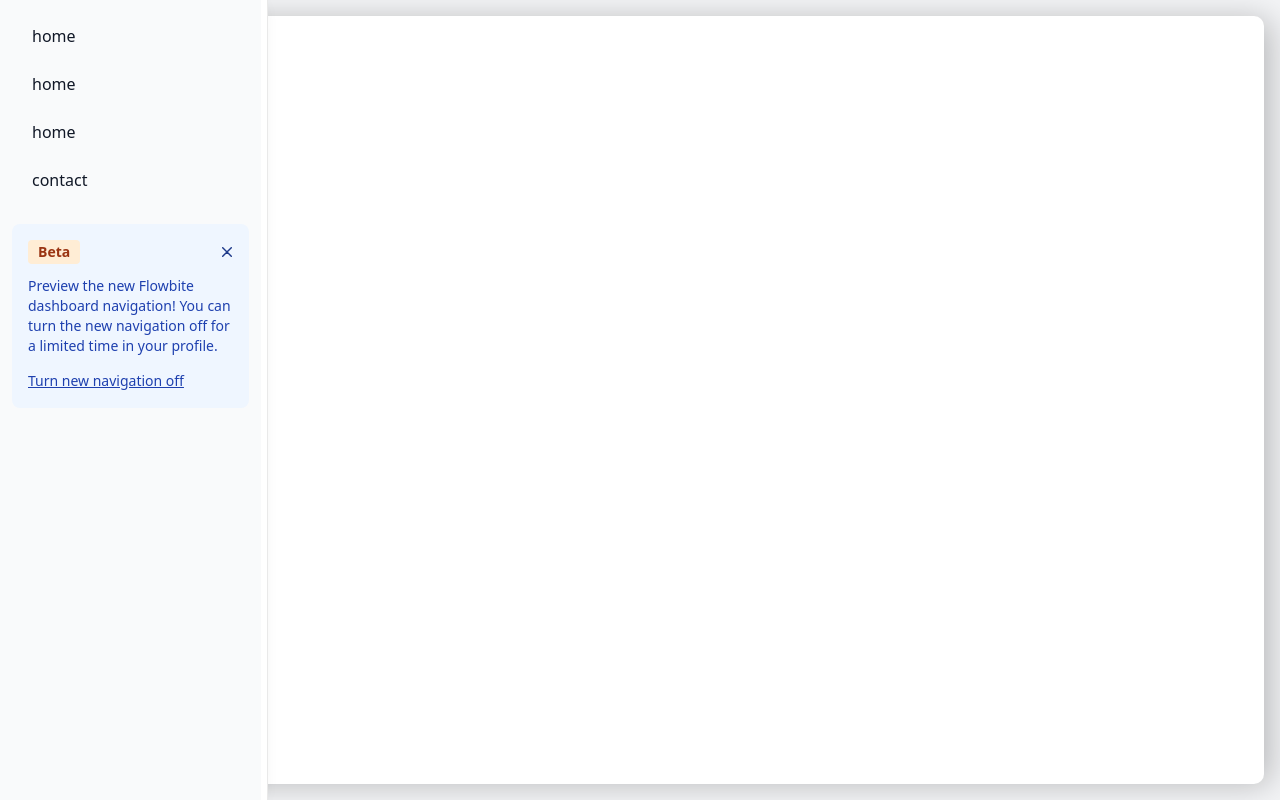
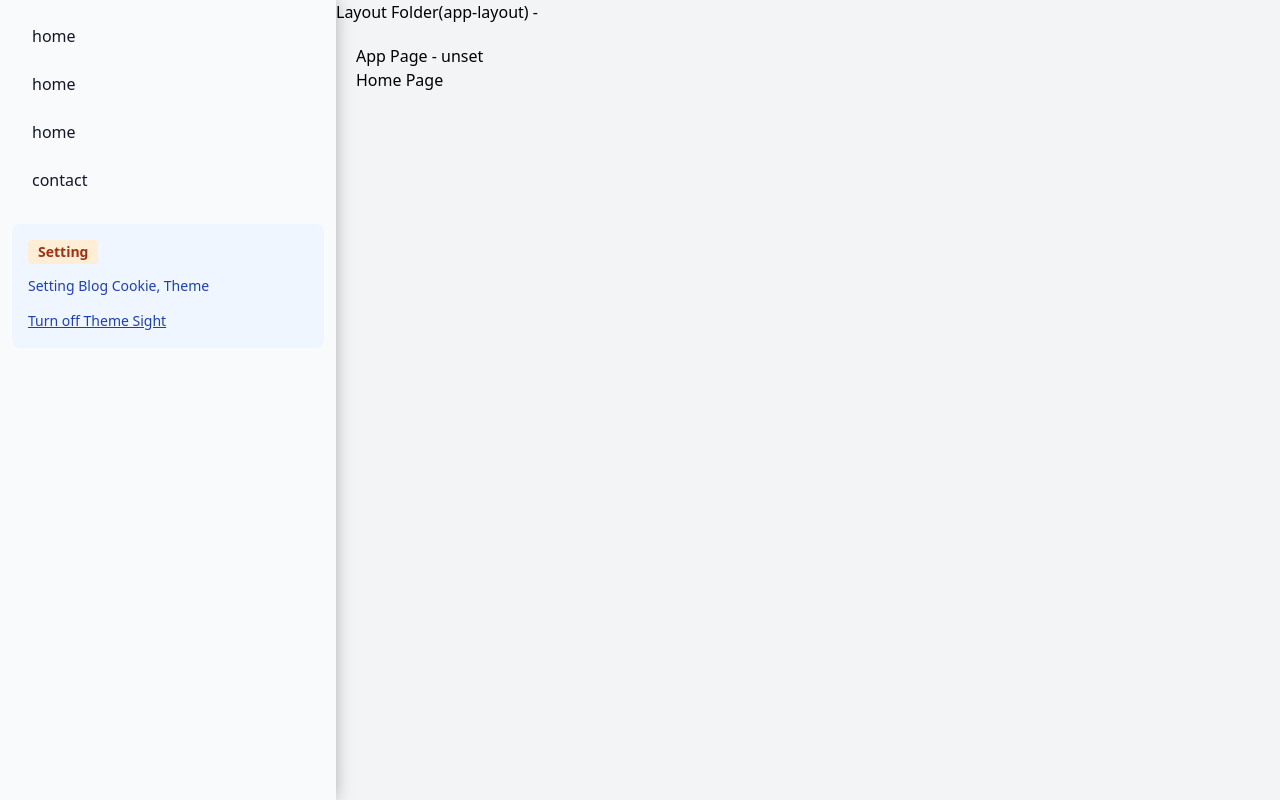
Before and after one commit to bumsu01/bumsu01.github.io, a Next.js app: page / in a window 1280 px wide. Built offline with nearby package versions, Linux system fonts and the light colour scheme; no server answers.

Commit message:
Feature: Sidebar Layout can grabable

```diff
--- a/src/app/home/page.tsx
+++ b/src/app/home/page.tsx
@@ -1,3 +1,3 @@
-export default function Page() {
+export default function HomePage() {
   return <div>Home Page</div>;
 }
--- a/src/app/page.tsx
+++ b/src/app/page.tsx
@@ -1,5 +1,6 @@
 import type { Metadata } from "next";
 import RootLayout from "./layout";
+import HomePage from "./home/page";
 
 export const metadata: Metadata = {
   title: "Create Next App",
@@ -7,5 +8,11 @@ export const metadata: Metadata = {
 };
 
 export default function Page() {
-  return <div>App Page - {process.env.NEXT_PUBLIC_WEB_DOMAIN as string}</div>;
+  return (
+    <div>
+      App Page - {process.env.NEXT_PUBLIC_WEB_DOMAIN as string}
+      <br />
+      <HomePage />
+    </div>
+  );
 }
--- a/src/shared/components/layouts/app-layout/AppLayout.styled.tsx
+++ b/src/shared/components/layouts/app-layout/AppLayout.styled.tsx
@@ -3,23 +3,14 @@ import styled from "@emotion/styled";
 export const Container = styled.div`
   display: flex;
   min-height: 100vh;
-  padding: 1em 1em;
   flex-direction: row;
-  height: 100vh;
+  justify-content: flex-start;
+  align-items: stretch;
 `;
 
 export const Frame = styled.div`
-    flex: 1;
-    width: 50%;
-    flex-shrink: 0;
-    display: flex;
-    flex-direction: row;
-    background: white;
-    height: 100vh;
-    max-height: 100%;
-    background: #ffffff;
-    box-shadow: 8px 2px 32px -2px rgba(0, 0, 0, 0.25);
-    border-radius: 0px 10px 10px 0px;
-    z-index: 1;
-  }
+  display: flex;
+  flex-direction: row;
+  flex-shrink: 0;
+  width: 75%;
 `;
--- a/src/shared/components/layouts/view-layout/ViewLayout.styled.tsx
+++ b/src/shared/components/layouts/view-layout/ViewLayout.styled.tsx
@@ -6,9 +6,5 @@ export const Centering = styled.div`
 `;
 
 export const FixedWidth = styled.div`
-  width: 100px;
-  @media (max-width: 500px) {
-    /* 화면 너비가 500px 이하가 되면 요소 너비를 100%로 고정*/
-    width: 100%;
-  }
+  width: 100%;
 `;
--- a/src/shared/components/organisms/header/Header.tsx
+++ b/src/shared/components/organisms/header/Header.tsx
@@ -1,12 +1,6 @@
+import Head from "next/head";
 import Link from "next/link";
 
 export default function Header() {
-  return (
-    <header className="bg-gray-200 shadow">
-      <nav className="container flex px-2 py-2 gap-5 ">
-        <Link href="/">Home</Link>
-        <Link href="/contact">Contact</Link>
-      </nav>
-    </header>
-  );
+  return <Head>HEAD</Head>;
 }
--- a/src/shared/components/organisms/sidebar/Sidebar.styled.tsx
+++ b/src/shared/components/organisms/sidebar/Sidebar.styled.tsx
@@ -1,11 +1,8 @@
 import styled from "@emotion/styled";
 
 export const Sidebar = styled.div`
-  width: 100px;
+  position: static;
   flex-shrink: 0;
-  flex-grow: 0;
-  min-width: 150px;
-  max-width: 300px;
   display: flex;
   border-right: #e9e9e9 1px solid;
   flex-direction: row;
@@ -13,9 +10,35 @@ export const Sidebar = styled.div`
   box-shadow: -8px 2px 22px -7px rgba(0, 0, 0, 0.25);
   border-radius: 10px 0px 0px 10px;
   z-index: 2;
+  flex-grow: 1;
+  cursor: grab;
 
-  .app-sidebar-content {
-    flex: 1;
+  @media (min-width: 0em) {
+    min-width: 0.5rem;
+    .peek {
+      width: 0.5rem;
+      box-shadow: 0 0 1rem rgba(0, 0, 0, 0.25);
+    }
+  }
+  @media (min-width: 64em) {
+    min-width: 21rem;
+    .peek {
+      min-width: 21rem;
+      width: 21rem;
+    }
+  }
+  @media (min-width: 1664px) {
+    min-width: calc(50% - 31rem);
+    .peek {
+      min-width: calc(50% - 31rem);
+      width: calc(50% - 31rem);
+    }
+  }
+
+  .full-height {
+    position: fixed;
+    top: 0px;
+    height: 100vh;
   }
 
   .app-sidebar-resizer {
@@ -32,3 +55,7 @@ export const Sidebar = styled.div`
     background: #c1c3c5b4;
   }
 `;
+
+export const Wrapper = styled.div`
+  transform: translate(0px, 0px);
+`;
--- a/src/shared/components/organisms/sidebar/Sidebar.tsx
+++ b/src/shared/components/organisms/sidebar/Sidebar.tsx
@@ -41,13 +41,12 @@ export default function Sidebar() {
   }, [resize, stopResizing]);
 
   return (
-    <S.Sidebar
-      className="fixed top-0 left-0 h-screen transition-transform -translate-x-full sm:translate-x-0"
-      ref={sidebarRef}
-      style={{ width: sidebarWidth }}
-      onMouseDown={(e) => e.preventDefault()}
-    >
-      <div className="h-full px-3 py-4 overflow-y-auto bg-gray-50 dark:bg-gray-800">
+    <S.Sidebar ref={sidebarRef} onMouseDown={(e) => e.preventDefault()}>
+      <S.Wrapper
+        className="peek full-height h-full px-3 py-4 overflow-y-auto bg-gray-50 dark:bg-gray-800"
+        onMouseDown={startResizing}
+        style={{ width: sidebarWidth }}
+      >
         <ul className="space-y-2 font-medium">
           <SidebarItem itemText="home" link="/" />
           <SidebarItem itemText="home" link="/" />
@@ -61,7 +60,7 @@ export default function Sidebar() {
         >
           <div className="flex items-center mb-3">
             <span className="bg-orange-100 text-orange-800 text-sm font-semibold me-2 px-2.5 py-0.5 rounded dark:bg-orange-200 dark:text-orange-900">
-              Beta
+              Setting
             </span>
             <button
               type="button"
@@ -76,30 +75,20 @@ export default function Sidebar() {
                 xmlns="http://www.w3.org/2000/svg"
                 fill="none"
                 viewBox="0 0 14 14"
-              >
-                <path
-                  stroke="currentColor"
-                  stroke-linecap="round"
-                  stroke-linejoin="round"
-                  stroke-width="2"
-                  d="m1 1 6 6m0 0 6 6M7 7l6-6M7 7l-6 6"
-                />
-              </svg>
+              ></svg>
             </button>
           </div>
           <p className="mb-3 text-sm text-blue-800 dark:text-blue-400">
-            Preview the new Flowbite dashboard navigation! You can turn the new
-            navigation off for a limited time in your profile.
+            Setting Blog Cookie, Theme
           </p>
           <a
             className="text-sm text-blue-800 underline font-medium hover:text-blue-900 dark:text-blue-400 dark:hover:text-blue-300"
             href="#"
           >
-            Turn new navigation off
+            Turn off Theme Sight
           </a>
         </div>
-      </div>
-      <div className="app-sidebar-resizer" onMouseDown={startResizing} />
+      </S.Wrapper>
     </S.Sidebar>
   );
 }
```
